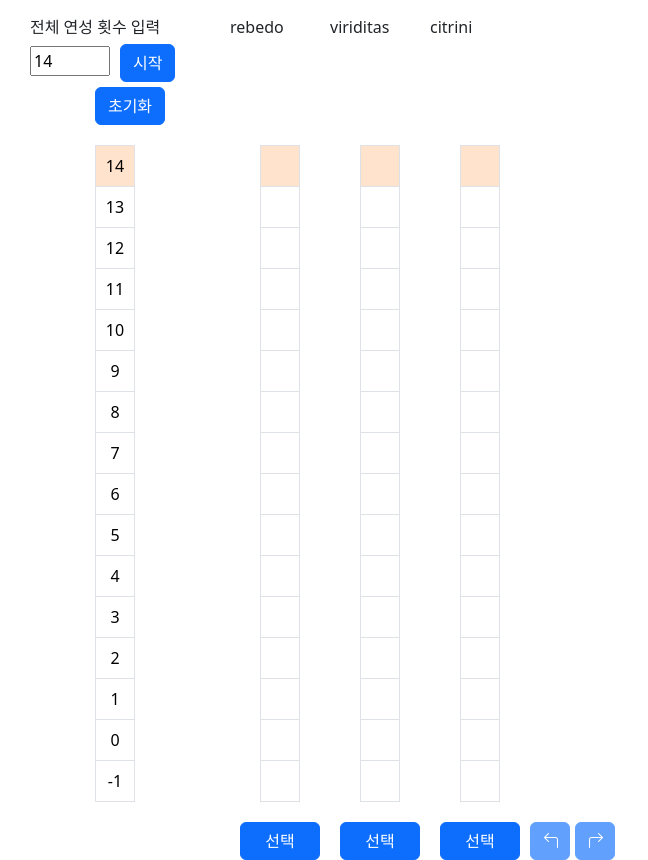
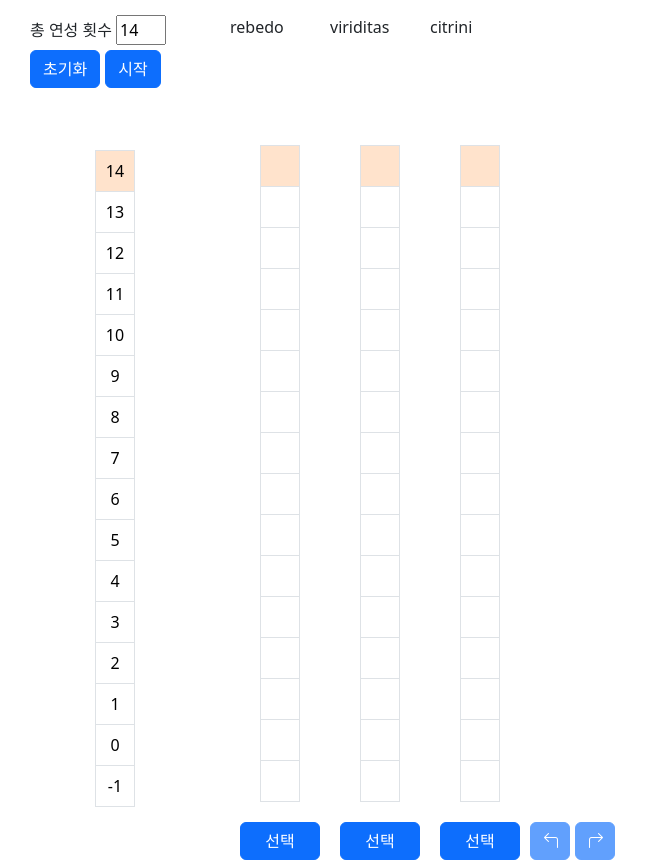
Before and after one commit to JeongHoK/elixir-front, a Vue app: page / in a window 1280 px wide. Shown: the whole page, without its empty margins (0-648 px from the left). Built offline with nearby package versions, Linux system fonts and the light colour scheme.

Commit message:
Upd: 초기화 버튼 및 시작 버튼 수정

```diff
--- a/src/views/Elixir.vue
+++ b/src/views/Elixir.vue
@@ -2,13 +2,12 @@
     <div style="display: flex; width:750px; margin-top: 15px;">
         <div>
             <div style="width: 200px; margin-left: 30px;">
-                <div style="margin-bottom: 5px;">전체 연성 횟수 입력</div>
-                <div style="margin-bottom: 5px;">
-                    <input type="number" style="width: 80px; margin-right: 10px;" v-model="inputCount" v-bind:disabled="isInputDisabled">
-                    <button type="button" class="btn btn-primary" @click="inputCountOk()">시작</button>
+                <div style="margin-bottom: 5px;">총 연성 횟수
+                    <input type="number" style="width: 50px; margin-right: 10px;" v-model="inputCount" v-bind:disabled="isInputDisabled">
                 </div>
-                <div style="text-align: center;">
-                    <button type="button" class="btn btn-primary" @click="resetElixir()">초기화</button>
+                <div style="height: 80px;">
+                    <button type="button" class="btn btn-primary" style="margin-right: 5px;" @click="resetElixir()">초기화</button>
+                    <button type="button" class="btn btn-primary" @click="elixirStart()">시작</button>
                 </div>
             </div>
             <div style="text-align: center;">
@@ -101,7 +100,7 @@ export default {
         };
     },
     methods: {
-        inputCountOk() {
+        elixirStart() {
             this.isInputDisabled = true;
             this.list = []
             for(let i = this.inputCount; i>-this.maxAddDuctilityCount; i--) {
@@ -129,7 +128,6 @@ export default {
         },
         resetElixir() {
             this.isInputDisabled = false;
-            this.inputCount = 14;
             this.list = []
             for(let i = this.inputCount; i>-this.maxAddDuctilityCount; i--) {
                 this.list.push(i);
@@ -169,7 +167,7 @@ export default {
             this.undoClickedCount = this.undoClickedCount+1;
             this.elixirDto.ductilityCount = this.elixirDto.ductilityCount - 1;
             if(this.elixirDto.ductilityCount == 0) {
-               this.inputCountOk();
+               this.elixirStart();
             } else {
                 this.elixirDto.selectWisePerson = Object.keys(this.elixirDto.recordWisePersons[this.elixirDto.ductilityCount])[0];
                 this.elixirDto.wisePersons = this.elixirDto.recordWisePersons[this.elixirDto.ductilityCount][this.elixirDto.selectWisePerson];
```
